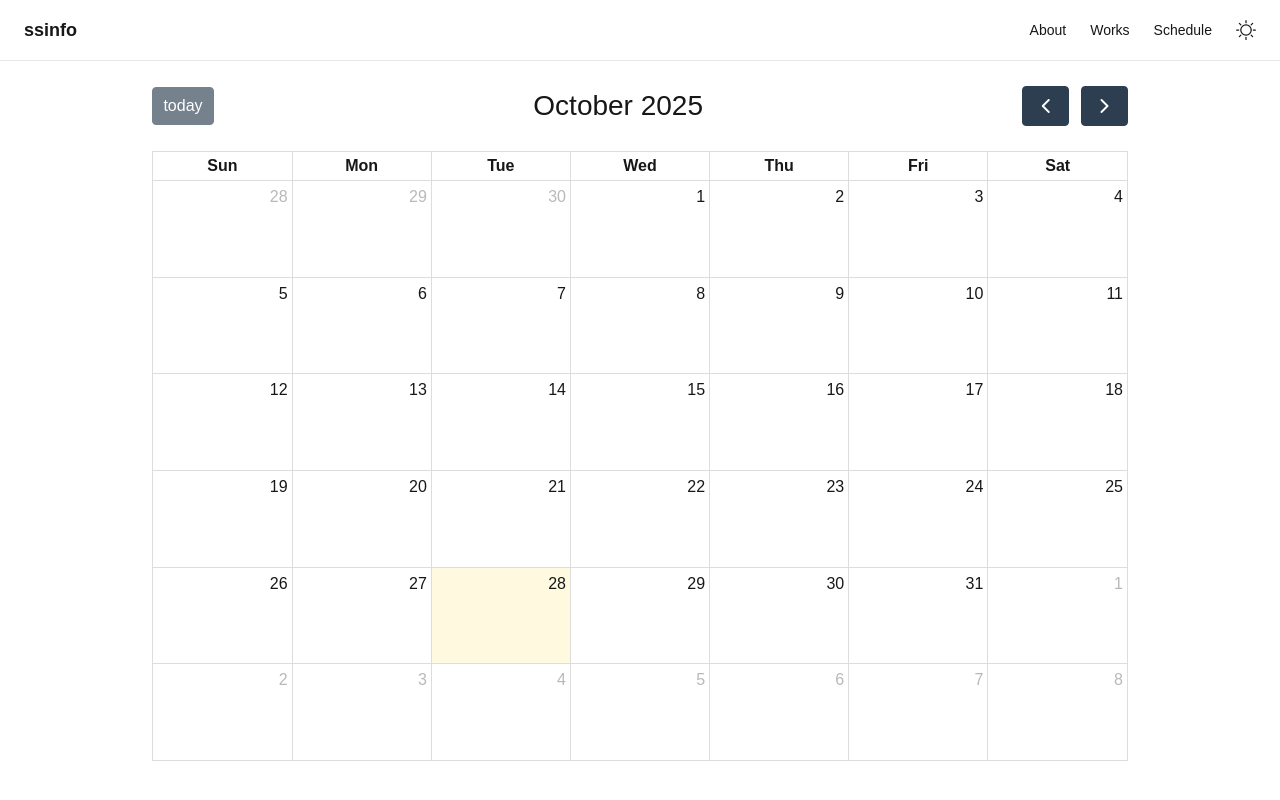
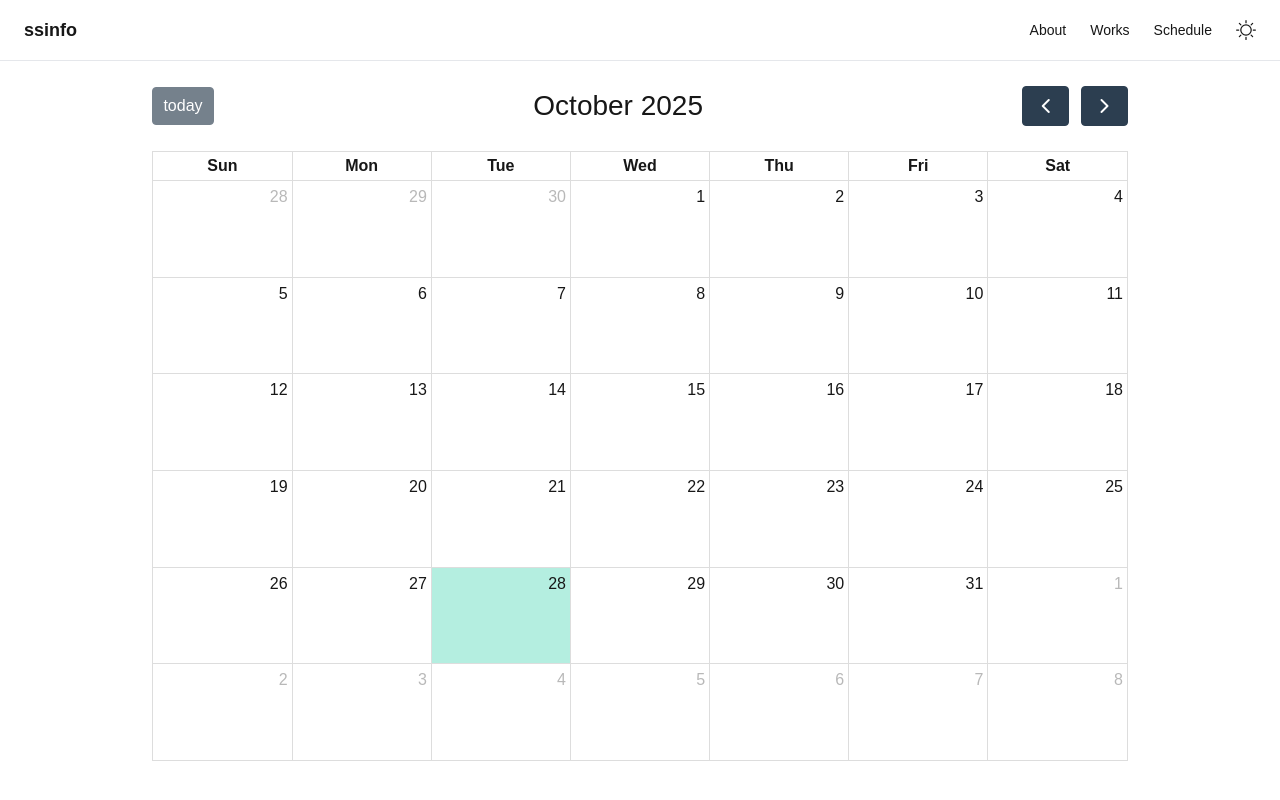
Before and after one commit to quino28/ssinfo, a Next.js app: page /schedule in a window 1280 px wide. Built offline with nearby package versions, Linux system fonts and the light colour scheme.

Commit message:
ajustment for today's background-color

```diff
--- a/app/globals.css
+++ b/app/globals.css
@@ -27,3 +27,9 @@ body {
 .fc-theme-standard th {
     background-color: var(--your-desired-header-color) !important;
 }
+.fc-day-today {
+  background-color: #b4eee0 !important;
+}
+.dark .fc-day-today {
+    background-color: #078286 !important;
+}
```
